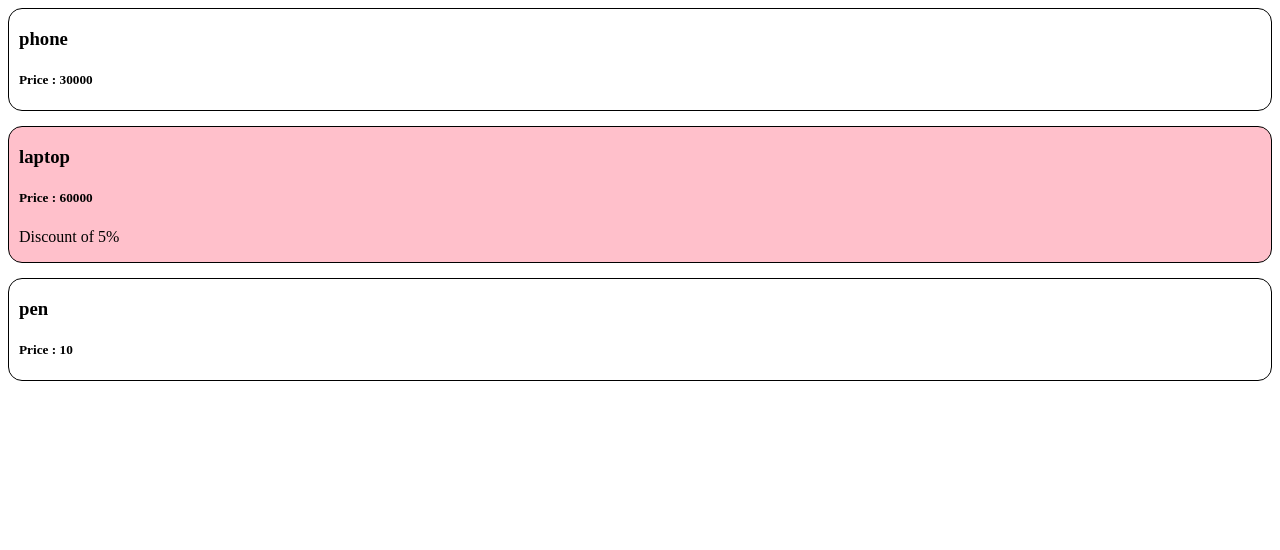
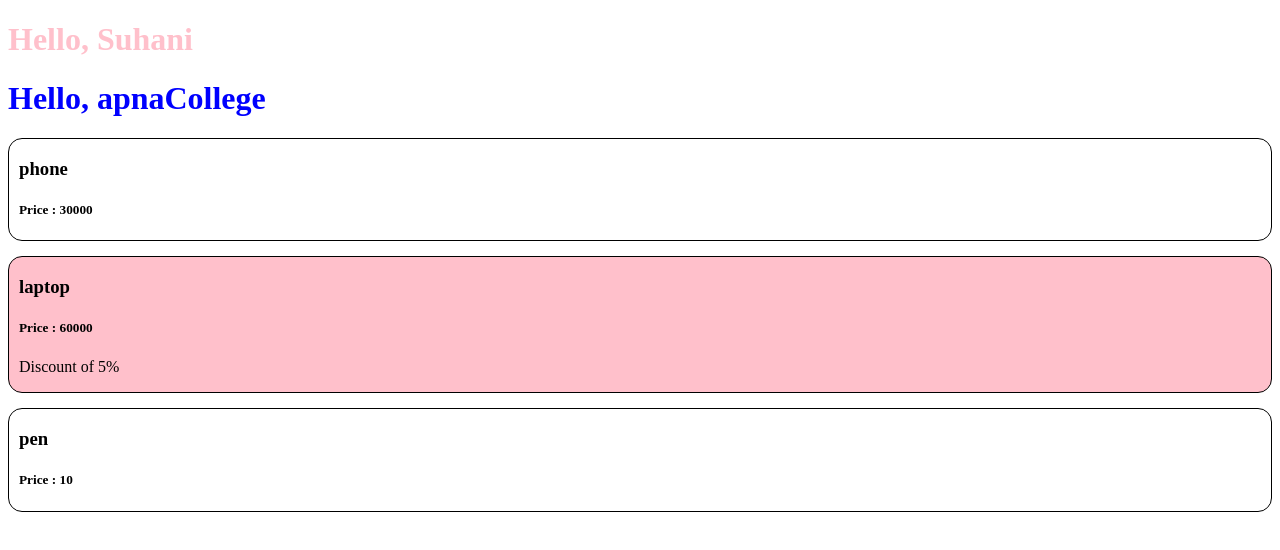
Before and after one commit to Suhani-Saraswat/React-, a React (Vite) app: page / in a window 1280 px wide. Shown: the top 550 px of the page. Built offline with nearby package versions, Linux system fonts and the light colour scheme.

Commit message:
Activity

```diff
--- a/src/App.jsx
+++ b/src/App.jsx
@@ -1,10 +1,15 @@
 import './App.css';
 import { Title } from "./Title.jsx";
 import ProductTab from './ProductTab.jsx';
+import MsgBox from './MsgBox.jsx';
 
 function App() {
    return (
-    <ProductTab />
+   <>
+      <MsgBox userName="Suhani" textColor="pink"/>
+      <MsgBox userName="apnaCollege" textColor="blue"/>
+      <ProductTab />
+   </>
    );
 }
 
--- /dev/null
+++ b/src/MsgBox.jsx
@@ -0,0 +1,8 @@
+function MsgBox({userName, textColor}) {
+    let styles = {color: textColor};
+    return (
+        <h1 style={styles}>Hello, {userName}</h1>
+    );
+}
+
+export default MsgBox;
```
